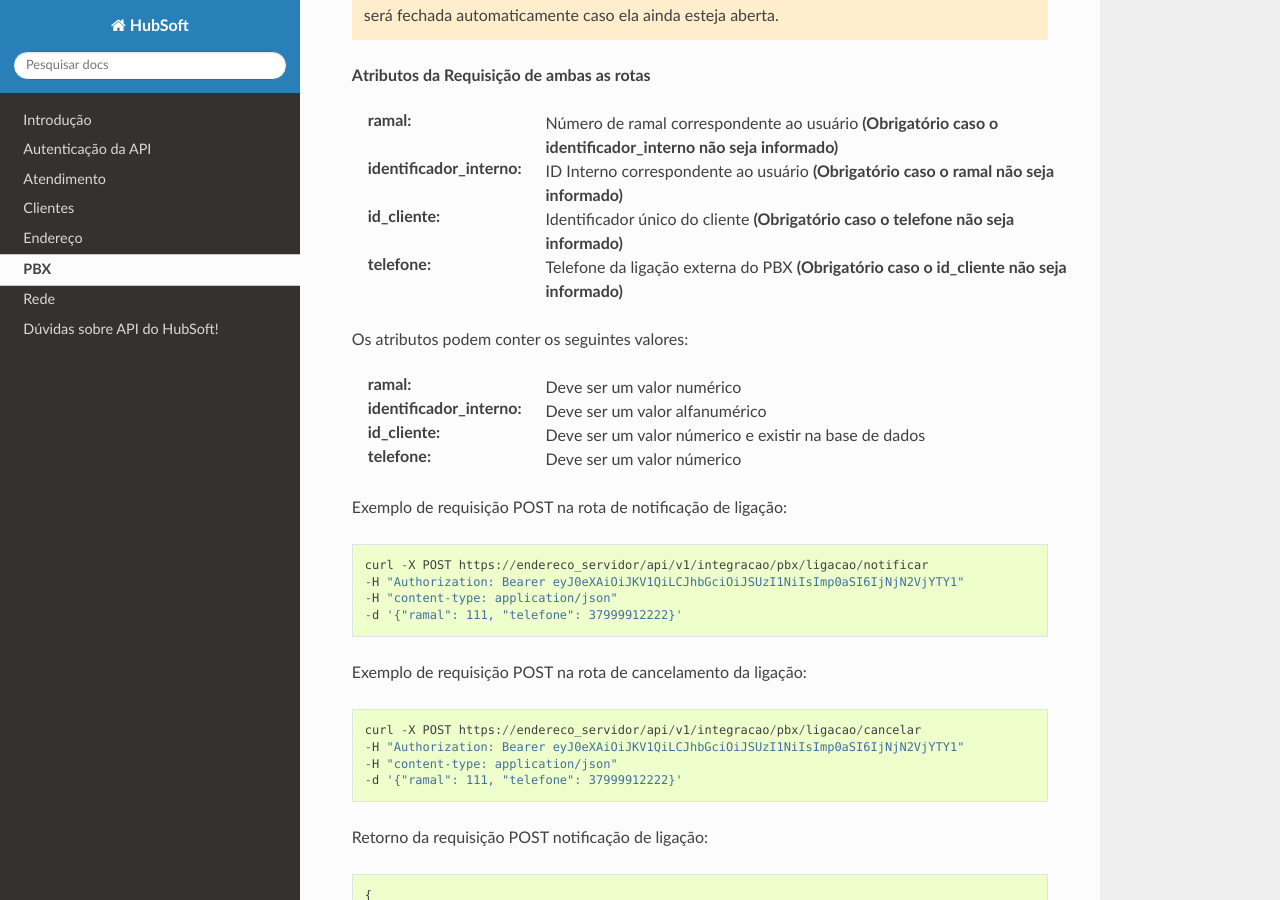
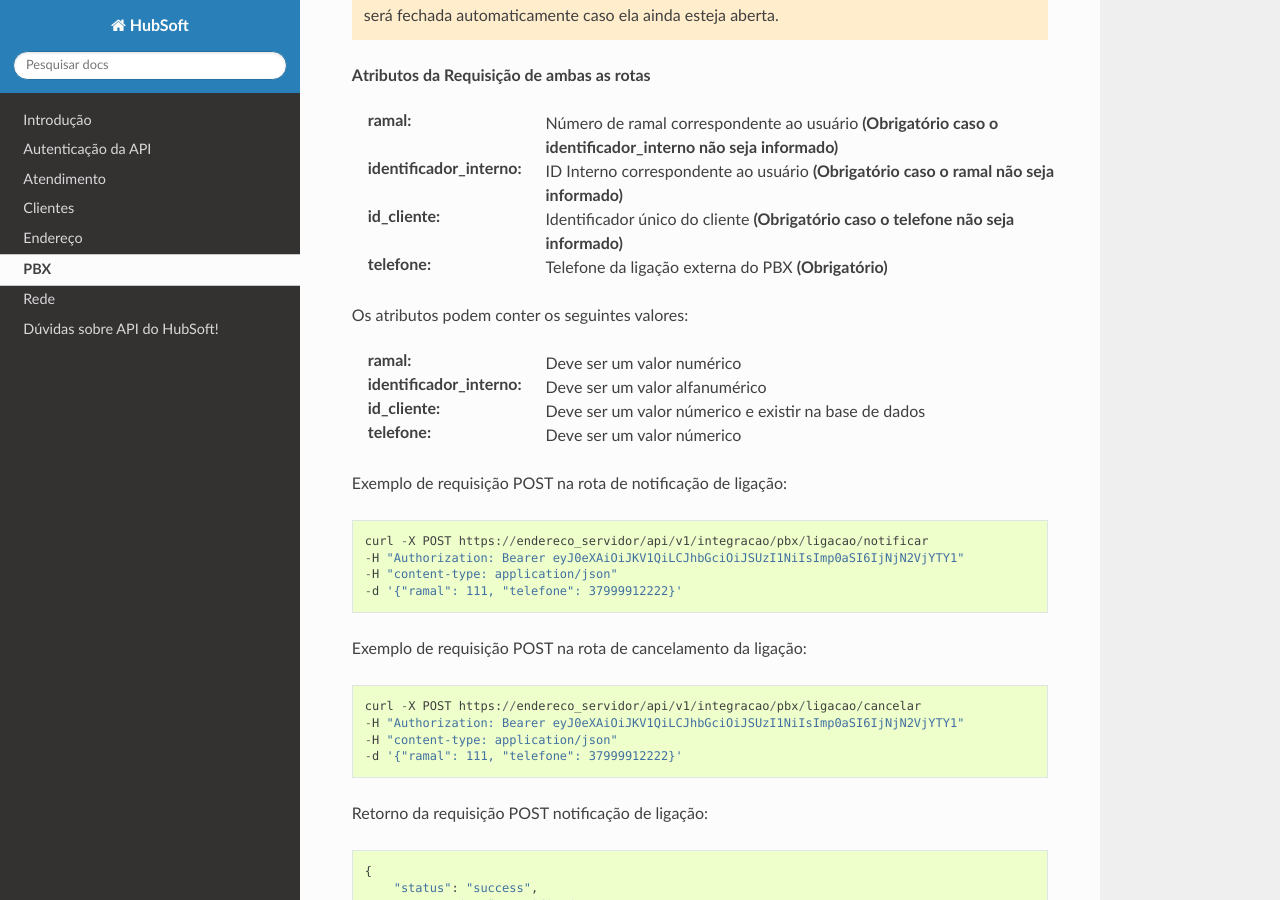
Before and after one commit to hubsoftbrasil/api, a Sphinx documentation site: the page built from docs/source/pbx.rst, in a window 1280 px wide and 900 px high, scrolled down 935 px. Built offline with Sphinx 7.4.7 and the Read the Docs theme 2.0.0, drawn with Linux system fonts in a browser that asks for light colours.

Commit message:
modificado PBX

```diff
--- a/docs/source/pbx.rst
+++ b/docs/source/pbx.rst
@@ -32,7 +32,7 @@ No método POST, de ambas as rotas poderão ser realizadas as notificações e c
 :ramal: Número de ramal correspondente ao usuário **(Obrigatório caso o identificador_interno não seja informado)**
 :identificador_interno: ID Interno correspondente ao usuário **(Obrigatório caso o ramal não seja informado)**
 :id_cliente: Identificador único do cliente **(Obrigatório caso o telefone não seja informado)**
-:telefone: Telefone da ligação externa do PBX **(Obrigatório caso o id_cliente não seja informado)**
+:telefone: Telefone da ligação externa do PBX **(Obrigatório)**
 
 Os atributos podem conter os seguintes valores:
 
```
